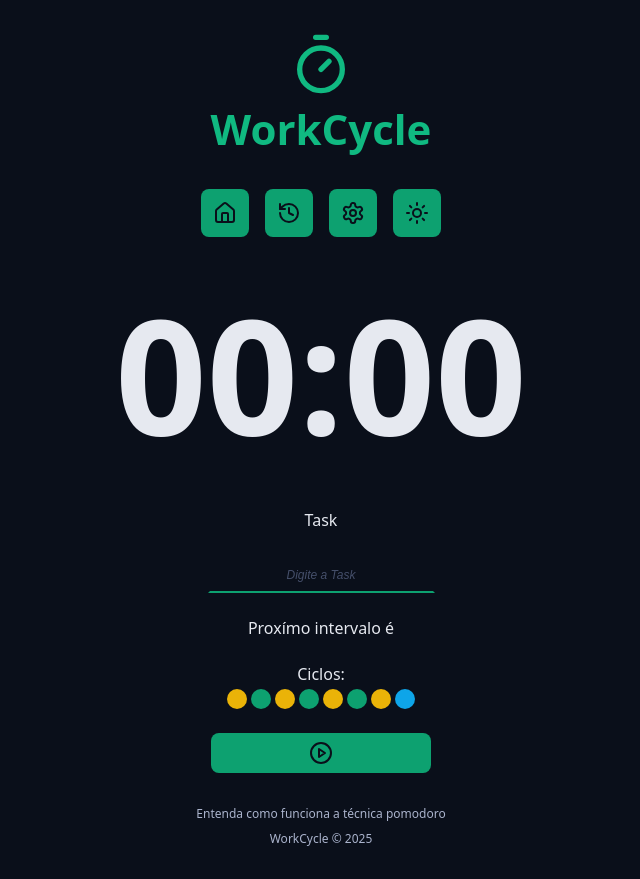
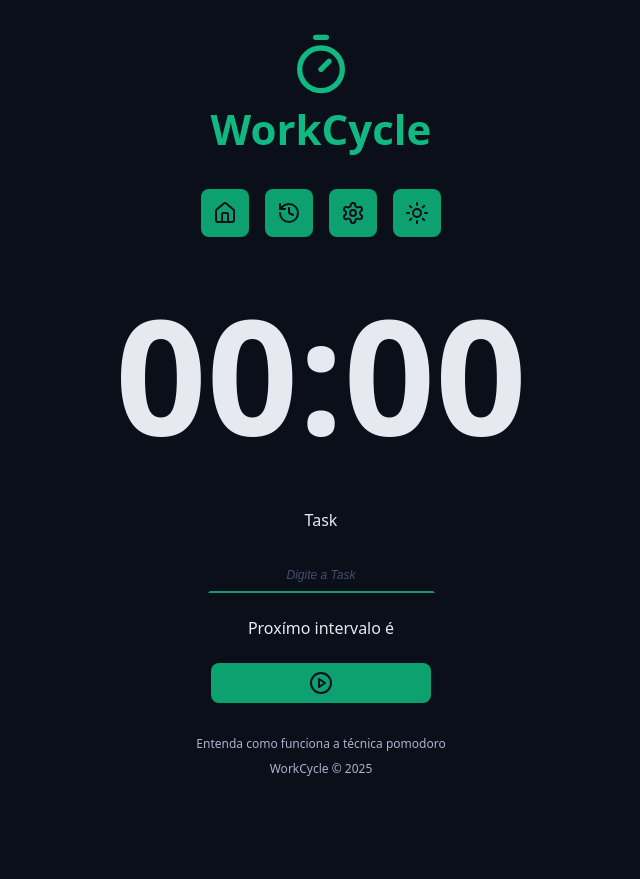
Before and after one commit to JoaovBenjamin/WorkCycle, a React (Vite) app: page / in a window 1280 px wide. Shown: the whole page, without its empty margins (319-959 px from the left). After the commit the page ends 809 px from the top, so only its background shows below. Built offline with nearby package versions, Linux system fonts and the light colour scheme.

Commit message:
feat: cycles dot

```diff
--- a/src/components/Cycles/Cycles.module.css
+++ b/src/components/Cycles/Cycles.module.css
@@ -18,14 +18,14 @@
     border-radius: 50%;
 }
 
-.workTime{
+.focus{
     background: var(--warning);
 }
 
-.shortBreakTime{
+.shortBreak{
 background: var(--primary);
 }
 
-.longBreakTime{
+.longBreak{
     background: var(--info);
 }
--- a/src/components/Cycles/index.tsx
+++ b/src/components/Cycles/index.tsx
@@ -1,35 +1,34 @@
+import { useTaskContext } from '../../contexts/TaskContext/useTaskContext';
+import getNextCycle from '../../utils/getNextCycle';
+import getNextCycleType from '../../utils/getNextCycleType';
 import styles from './Cycles.module.css';
 
 function Cycles() {
+  const {state} = useTaskContext();
+
+  const cycleDescription = {
+    focus: "Foco",
+    longBreak: "Descanso Longo",
+    shortBreak: "Descanso Curto"
+  }
+
+  const cyclesStep = Array.from({length: state.currentCycle})
   return (
     <>
         <div className={styles.cycles}>
             <span>Ciclos: </span>
             <div className={styles.cyclesDots}>
-               <span
-               className={`${styles.cyclesDot} ${styles.workTime}`}>
-               </span>
-               <span
-               className={`${styles.cyclesDot} ${styles.shortBreakTime}`}>
-               </span>
-               <span
-               className={`${styles.cyclesDot} ${styles.workTime}`}>
-               </span>
-               <span
-               className={`${styles.cyclesDot} ${styles.shortBreakTime}`}>
-               </span>
-               <span
-               className={`${styles.cyclesDot} ${styles.workTime}`}>
-               </span>
-               <span
-               className={`${styles.cyclesDot} ${styles.shortBreakTime}`}>
-               </span>
-               <span
-               className={`${styles.cyclesDot} ${styles.workTime}`}>
-               </span>
-               <span
-               className={`${styles.cyclesDot} ${styles.longBreakTime}`}>
-               </span>
+              {cyclesStep.map((_, index) => {
+                const nextCycle = getNextCycle(index);
+                const nextCycleType = getNextCycleType(nextCycle);
+                return <span
+                    key={nextCycle}
+                    className={`${styles.cyclesDot} ${styles[nextCycleType]}`}
+                    aria-label={`Indicador de ciclo de ${cycleDescription[nextCycleType]}`}
+                    title= {`Indicado de ciclo de ${cycleDescription[nextCycleType]}`}
+                    ></span>
+              })}
+
             </div>
         </div>
     </>
--- a/src/components/FormMain/index.tsx
+++ b/src/components/FormMain/index.tsx
@@ -67,9 +67,11 @@
           <div className='formRow'>
             <p>Proxímo intervalo é </p>
           </div>
-          <div className='formRow'>
-            <Cycles/>
+          {state.currentCycle > 0 && (
+              <div className='formRow'>
+              <Cycles/>
           </div>
+          )}
           <div className='formRow'>
             <DefaultButton icon={<PlayCircleIcon/>}/>
           </div>
```
